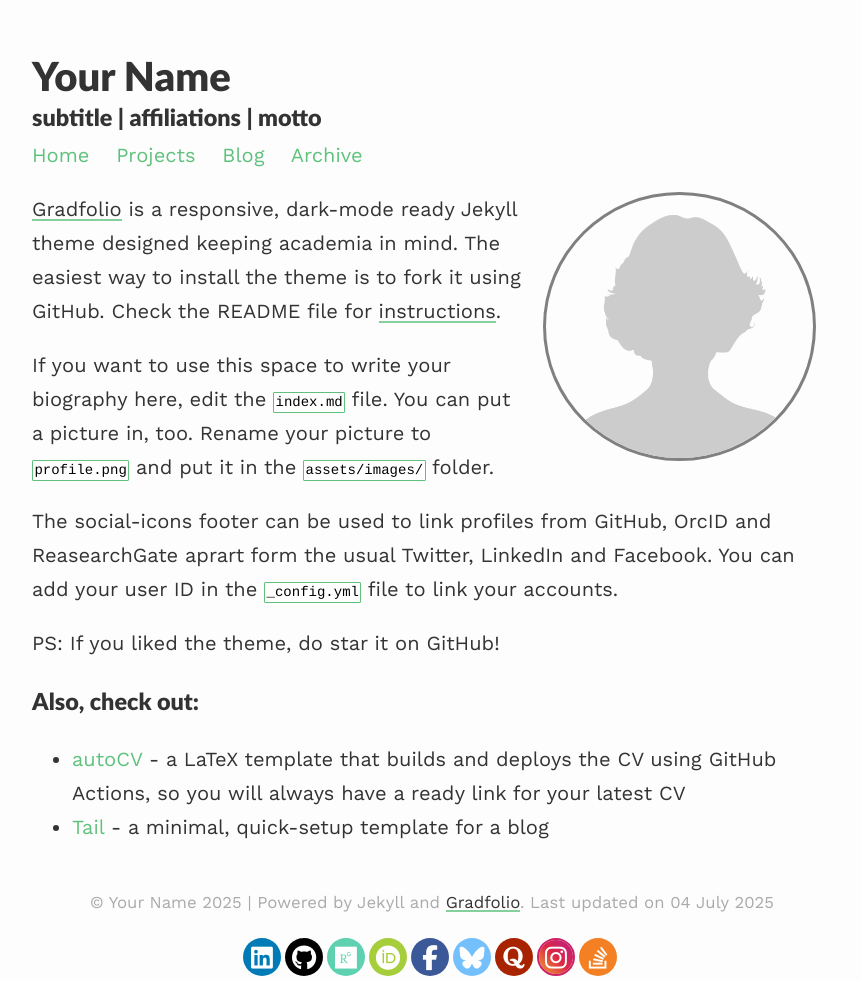
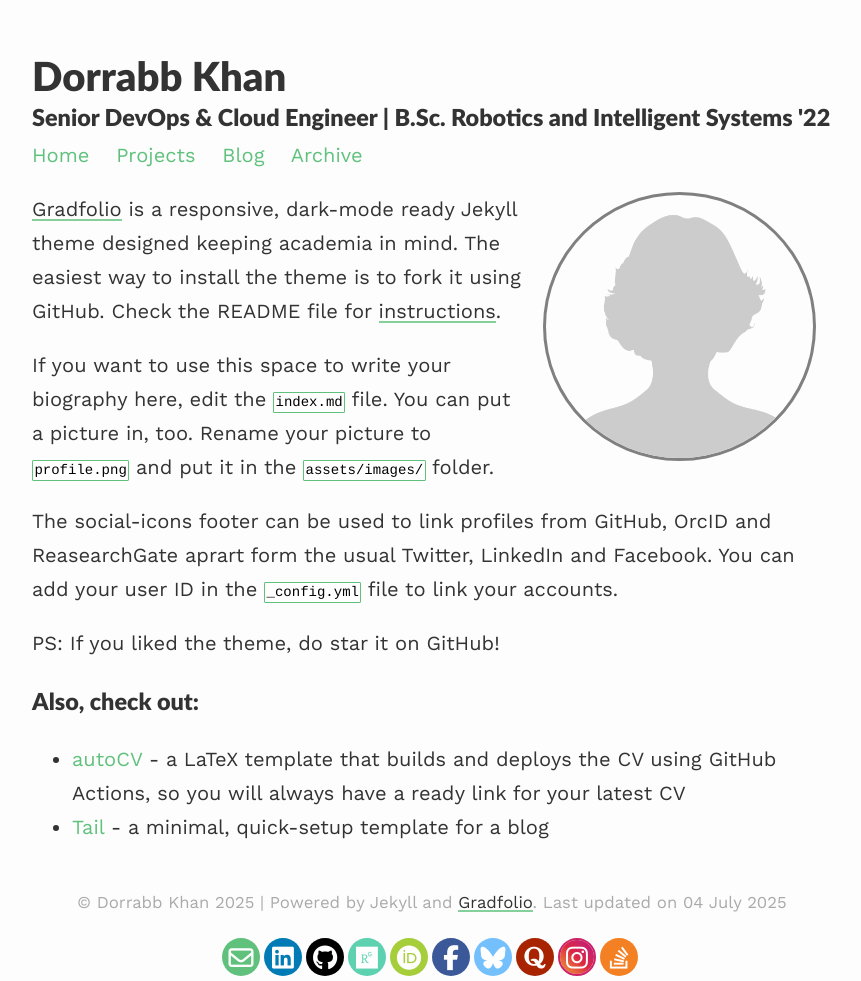
Before and after one commit to dorrabbkhan/dorrabbkhan.github.io, a Jekyll site: the page built from index.md, in a window 1280 px wide. Shown: the whole page, without its empty margins (208-1069 px from the left). Built offline with Jekyll 4.4.1, drawn with Linux system fonts in a browser that asks for light colours.

Commit message:
Initial update _config.yml

```diff
--- a/_config.yml
+++ b/_config.yml
@@ -1,11 +1,9 @@
-### your site title here
+title: Dorrabb Khan
+description: "Senior DevOps & Cloud Engineer | B.Sc. Robotics and Intelligent Systems '22"
 
-title: Your Name
-description: subtitle | affiliations | motto
-
-baseurl: /gradfolio #name of GitHub repository
-url: "" #custom url to be used instead of GitHub repository
-email: #
+baseurl: /
+url: "https://dorrabbkhan.github.io"
+email: dorrabbk@gmail.com
 
 # Pagination
 paginate: 4
```
